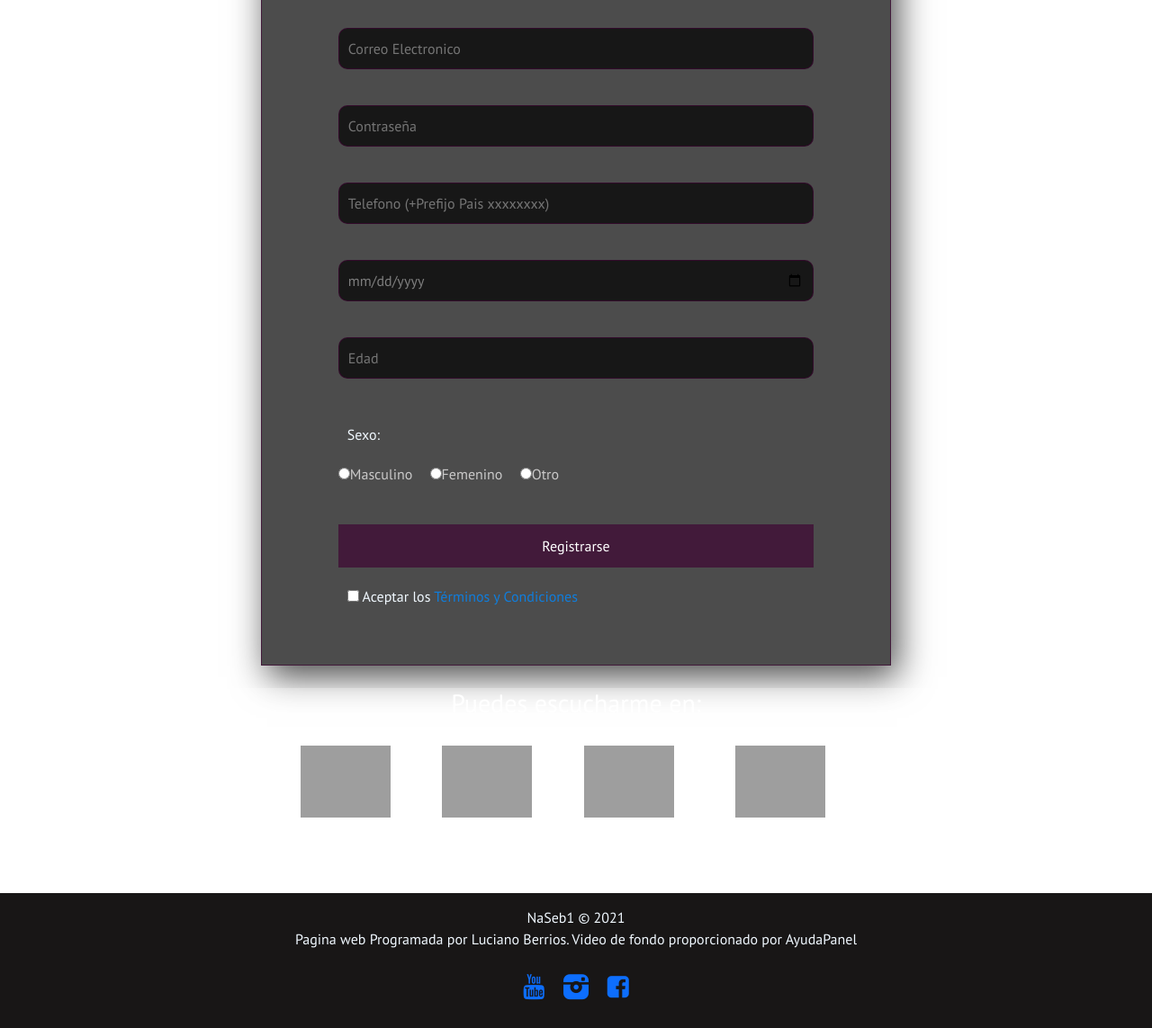
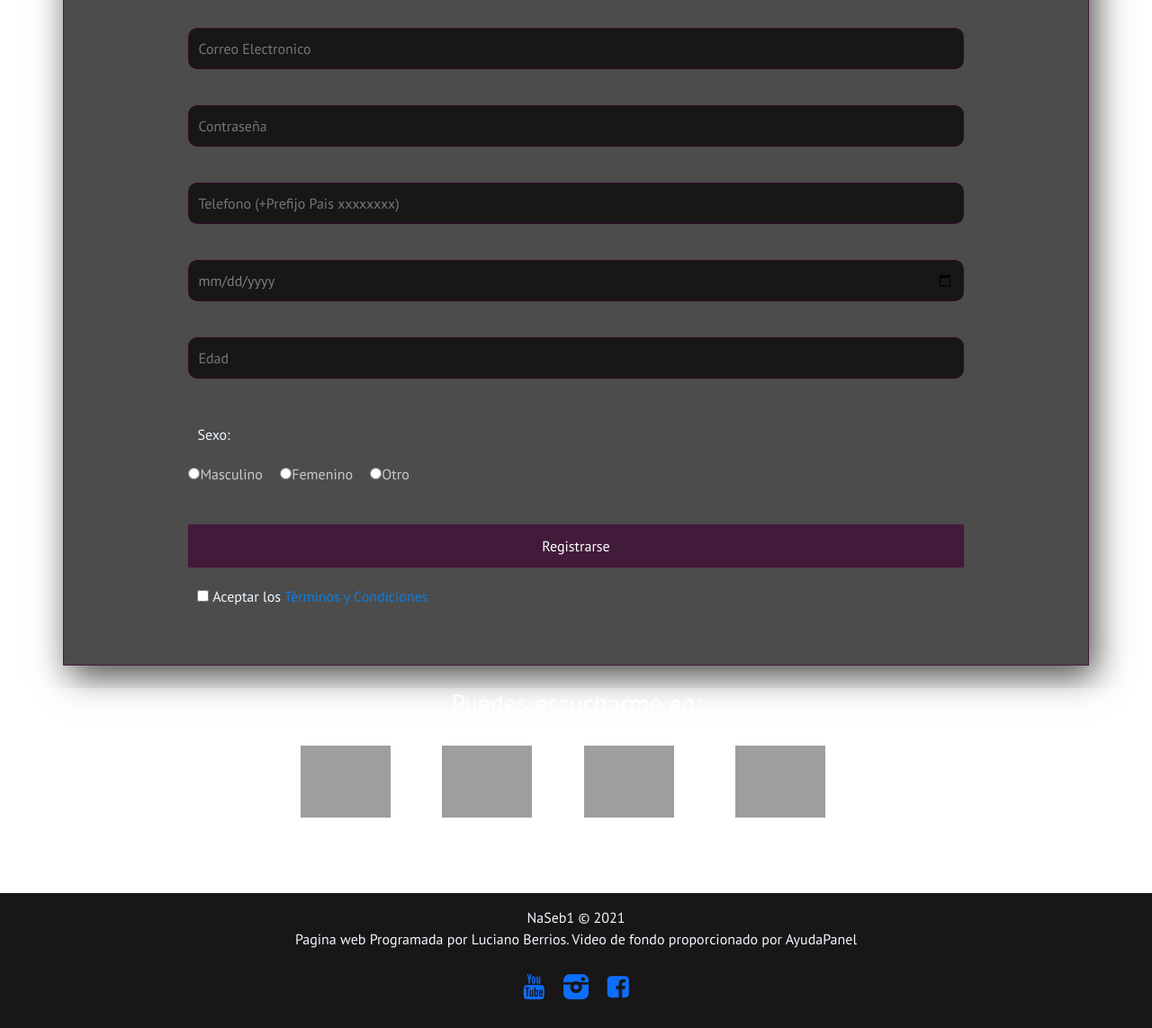
Before and after one commit to NanoBrs/PaginaWebNaseb1, a PHP site: page /registro.html in a window 1280 px wide. Shown: the part 801-1944 px from the top of the page at 90% size. Run offline with PHP 8.4, Linux system fonts and the light colour scheme; some libraries are stand-ins or nearby versions; grey boxes are pictures that could not be loaded.

Commit message:
Actualización login/Comentarios/registro

```diff
--- a/css/login.css
+++ b/css/login.css
@@ -8,14 +8,15 @@
     box-shadow:7px 13px 37px rgba(0, 0, 0, 0.7);
     border: 1px solid rgba(62, 5, 50, 0.7);
     height: auto;
+    border-radius: 10px;
 
 }
 
 
-#login .contenedor
+#login .container-lg
 {
     padding: 15px;
-    width: 200px;
+    width: auto;
     height: auto;
     justify-content: center;
 
--- a/css/registro.css
+++ b/css/registro.css
@@ -2,7 +2,7 @@
 {
 
     background:rgba(0, 0, 0, 0.7);
-    width: 700px;
+    width: auto;
     height: auto;
     margin-right:auto;
     margin-left:auto;
--- a/login.html
+++ b/login.html
@@ -130,7 +130,7 @@
 
 
             <section id="login">
-                <div class="contenedor">
+                <div class="container-lg">
                     <h2> Iniciar Sesión</h2>
                     <form action="">
                         <input  class="Entradas" placeholder="Usuario" id="Usuario" type="text" name="Usuario">
--- a/registro.html
+++ b/registro.html
@@ -130,7 +130,7 @@
 
 
         </section>
-    <section id="Registro">
+    <section class="container-md"id="Registro">
         <div class="contenedor">
             <form id="Formulario2">
                 <h2>Crear cuenta nueva</h2>
```
